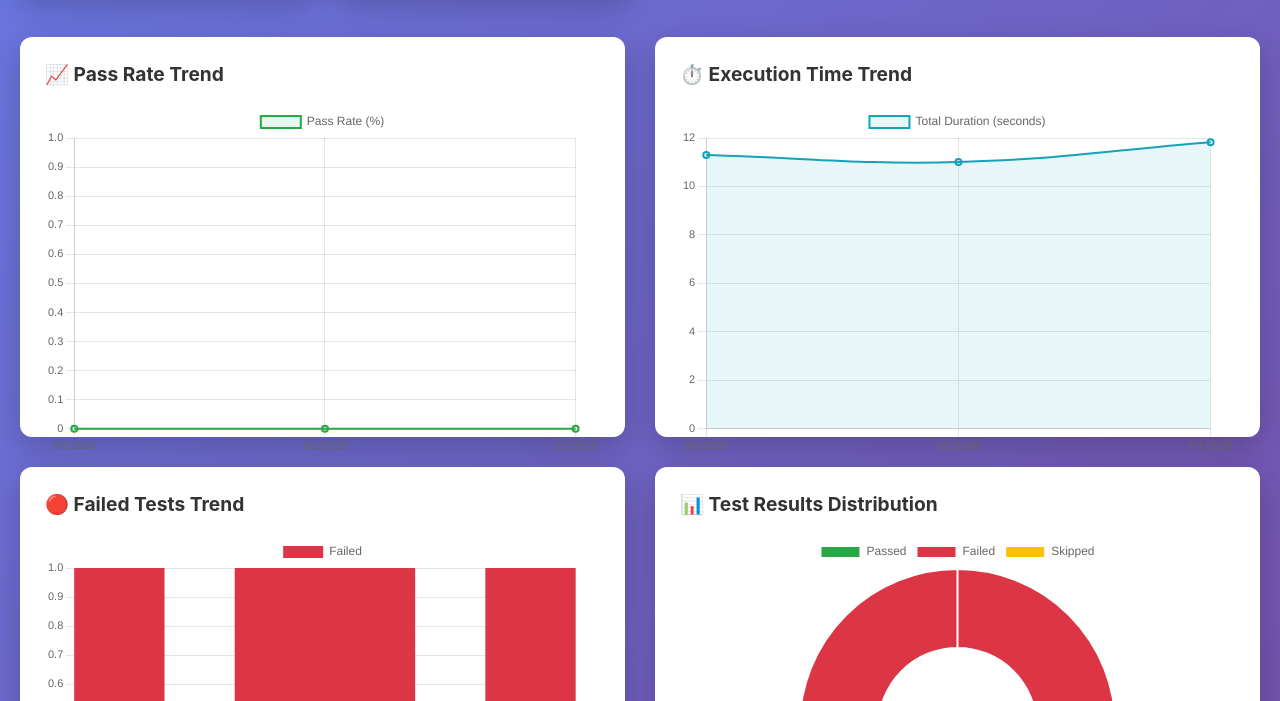
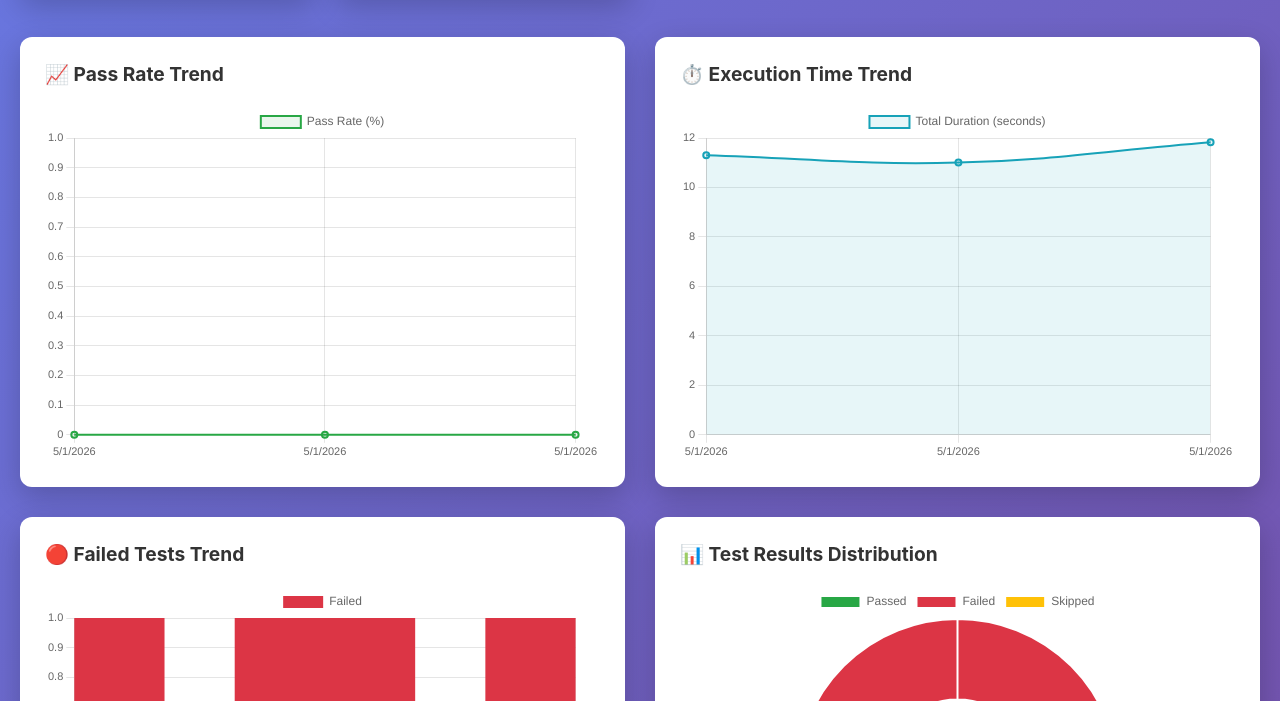
Before and after one commit to ashutester/pwCICD, a website: page docs/index.html in a window 1280 px wide. Shown: the part 519-1220 px from the top of the page. Drawn offline with nearby package versions, Linux system fonts and the light colour scheme.

Commit message:
fixed index.html bleeding

```diff
--- a/docs/index.html
+++ b/docs/index.html
@@ -128,18 +128,29 @@
             padding: 25px;
             box-shadow: 0 10px 30px rgba(0,0,0,0.2);
             position: relative;
-            height: 400px;
+            height: 450px;
+            display: flex;
+            flex-direction: column;
+            overflow: hidden;
         }
 
         .chart-container h3 {
             margin-bottom: 20px;
             color: #333;
             font-size: 1.2em;
+            flex-shrink: 0;
         }
 
         .chart-wrapper {
             position: relative;
-            height: 350px;
+            flex: 1;
+            min-height: 0;
+            overflow: hidden;
+        }
+
+        .chart-wrapper canvas {
+            max-width: 100% !important;
+            max-height: 100% !important;
         }
 
         /* Details sections */
@@ -247,6 +258,10 @@
 
             .metric-value {
                 font-size: 2em;
+            }
+
+            .chart-container {
+                height: 350px;
             }
         }
     </style>
```
